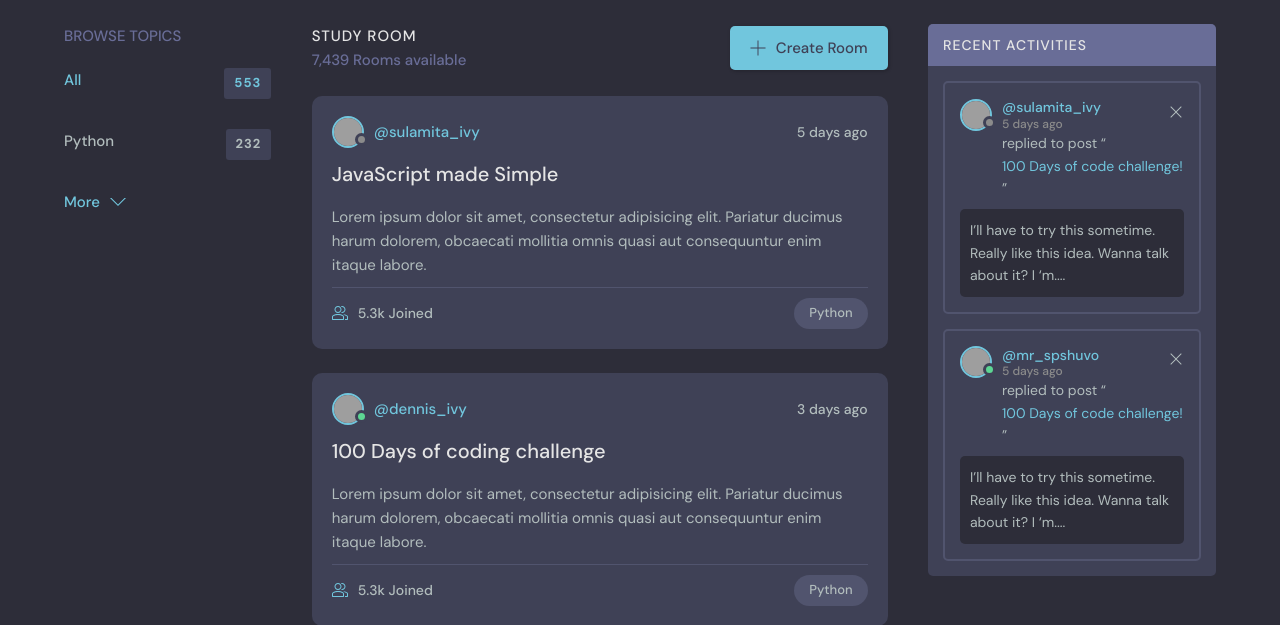
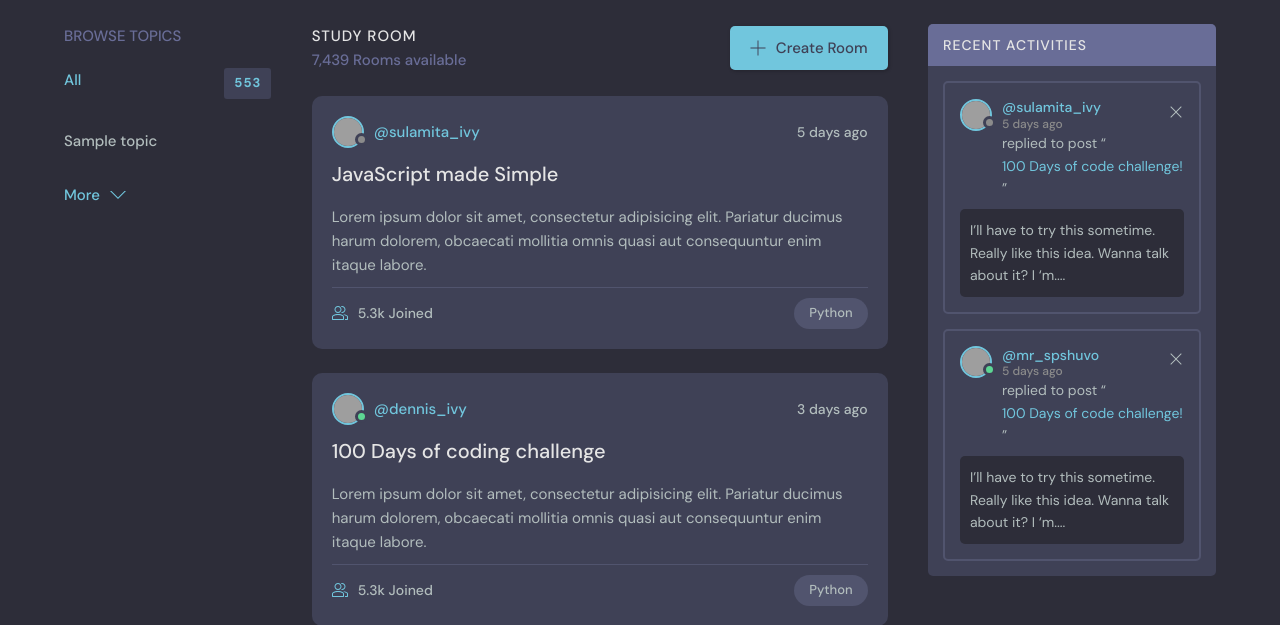
Before and after one commit to waxx567/django-practice, a Django app: page / in a window 1280 px wide. Shown: the part 76-701 px from the top of the page. Run offline with Django 5.2, Linux system fonts and the light colour scheme; tables that the repository leaves empty hold one stand-in row (values such as "Sample post"); grey boxes are pictures that could not be loaded.

Commit message:
Update topics_component.html

```diff
--- a/studybud/base/templates/base/topics_component.html
+++ b/studybud/base/templates/base/topics_component.html
@@ -8,7 +8,7 @@
     </li>
     {% for topic in topics %}
     <li>
-        <a href="{% url 'home' %}?q={{topic.name}}">Python <span>232</span></a>
+        <a href="{% url 'home' %}?q={{topic.name}}">{{topic.name}}</a>
     </li>
     {% endfor %}
     </ul>
```
